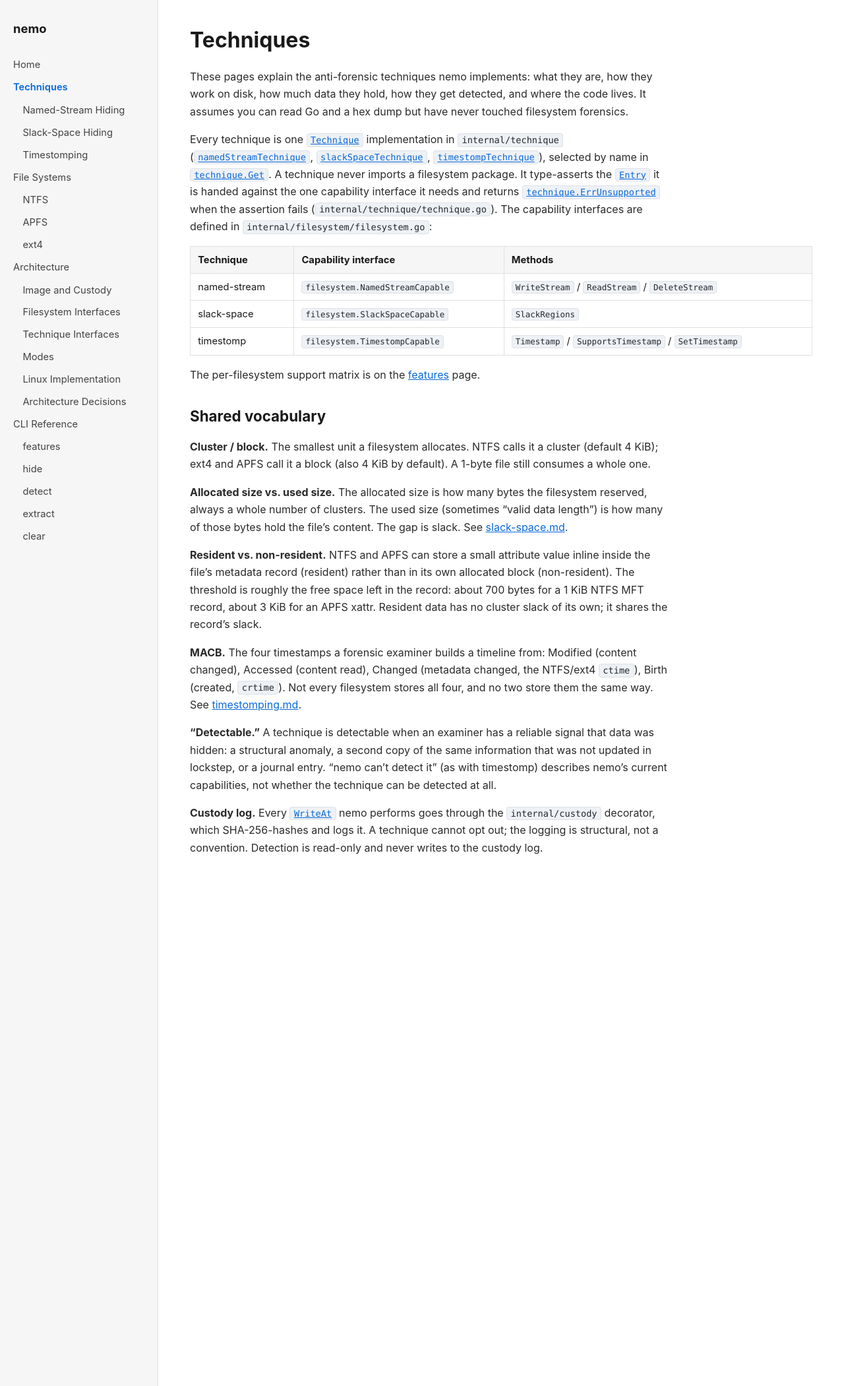
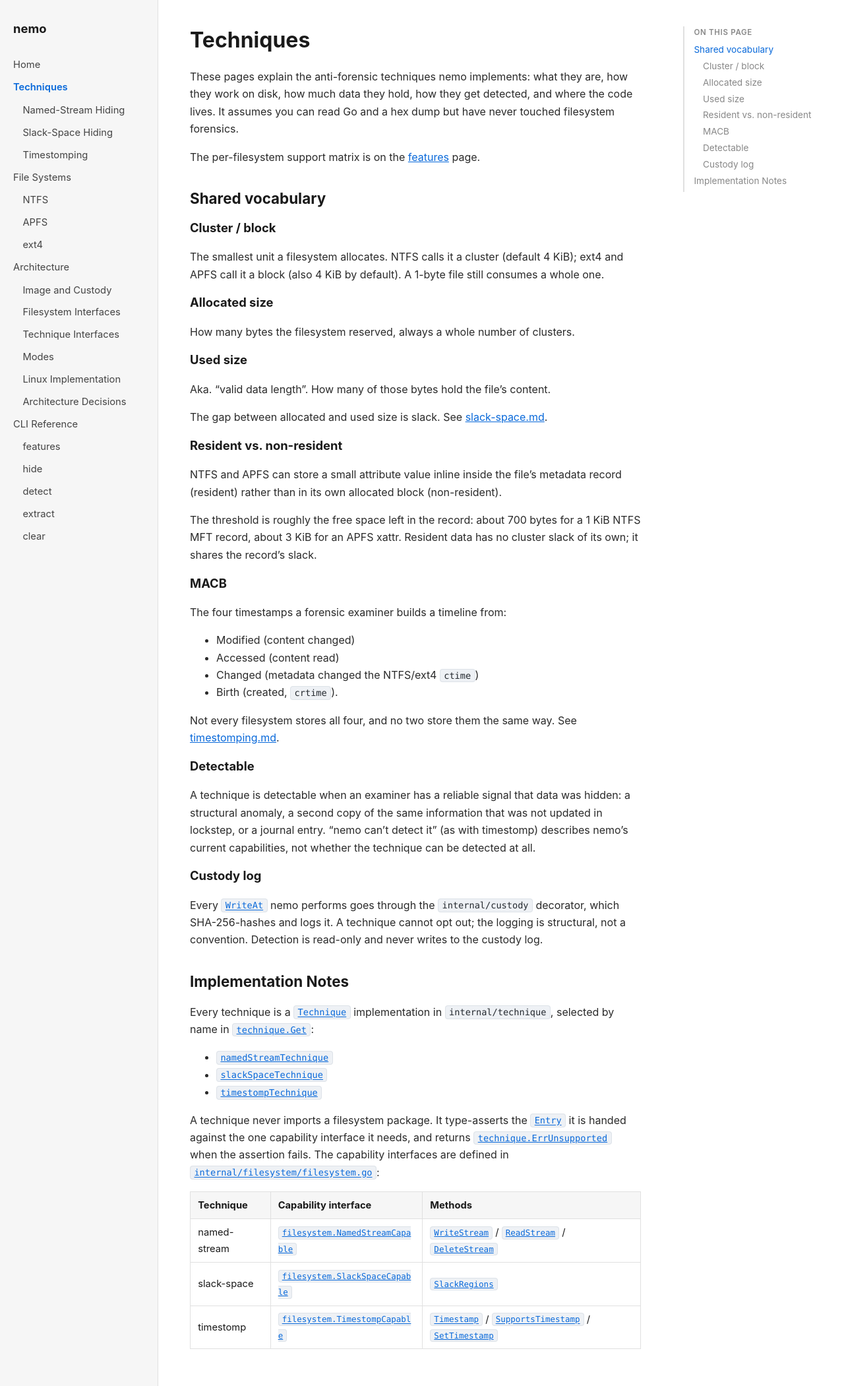
Before and after one commit to sahithyandev/nemo, a Jekyll site: the page built from docs/techniques/index.md, in a window 1280 px wide. Shown: the whole page at 66% size. Built offline with Jekyll 4.4.1, drawn with Linux system fonts in a browser that asks for light colours.

Commit message:
tidy techniques index, link capability interfaces to source

```diff
--- a/docs/techniques/index.md
+++ b/docs/techniques/index.md
@@ -11,53 +11,77 @@ are, how they work on disk, how much data they hold, how they get detected, and
 where the code lives. It assumes you can read Go and a hex dump but have never
 touched filesystem forensics.
 
-Every technique is one [`Technique`](https://github.com/sahithyandev/nemo/blob/main/internal/technique/technique.go#L92) implementation in `internal/technique`
-([`namedStreamTechnique`](https://github.com/sahithyandev/nemo/blob/main/internal/technique/technique.go#L126), [`slackSpaceTechnique`](https://github.com/sahithyandev/nemo/blob/main/internal/technique/technique.go#L197), [`timestompTechnique`](https://github.com/sahithyandev/nemo/blob/main/internal/technique/technique.go#L376)), selected
-by name in [`technique.Get`](https://github.com/sahithyandev/nemo/blob/main/internal/technique/technique.go#L105). A technique never imports a filesystem package. It
-type-asserts the [`Entry`](https://github.com/sahithyandev/nemo/blob/main/internal/filesystem/filesystem.go#L31) it is handed against the one capability interface it
-needs and returns [`technique.ErrUnsupported`](https://github.com/sahithyandev/nemo/blob/main/internal/technique/technique.go#L29) when the assertion fails
-(`internal/technique/technique.go`). The capability interfaces are defined in
-`internal/filesystem/filesystem.go`:
-
-| Technique     | Capability interface           | Methods                                       |
-| ------------- | ------------------------------ | -------------------------------------------- |
-| named-stream  | `filesystem.NamedStreamCapable` | `WriteStream` / `ReadStream` / `DeleteStream` |
-| slack-space   | `filesystem.SlackSpaceCapable`  | `SlackRegions`                                |
-| timestomp     | `filesystem.TimestompCapable`   | `Timestamp` / `SupportsTimestamp` / `SetTimestamp`         |
-
 The per-filesystem support matrix is on the [features](../cli/features.html#support-matrix) page.
 
 ## Shared vocabulary
 
-**Cluster / block.** The smallest unit a filesystem allocates. NTFS calls it a
+### Cluster / block
+
+The smallest unit a filesystem allocates. NTFS calls it a
 cluster (default 4 KiB); ext4 and APFS call it a block (also 4 KiB by default). A
 1-byte file still consumes a whole one.
 
-**Allocated size vs. used size.** The allocated size is how many bytes the
-filesystem reserved, always a whole number of clusters. The used size (sometimes
-"valid data length") is how many of those bytes hold the file's content. The gap
-is slack. See [slack-space.md](slack-space.html).
+### Allocated size
 
-**Resident vs. non-resident.** NTFS and APFS can store a small attribute value
+How many bytes the filesystem reserved, always a whole number of clusters.
+
+### Used size
+
+Aka. "valid data length". How many of those bytes hold the file's content.
+
+The gap between allocated and used size is slack. See [slack-space.md](slack-space.html).
+
+### Resident vs. non-resident
+
+NTFS and APFS can store a small attribute value
 inline inside the file's metadata record (resident) rather than in its own
-allocated block (non-resident). The threshold is roughly the free space left in
+allocated block (non-resident).
+
+The threshold is roughly the free space left in
 the record: about 700 bytes for a 1 KiB NTFS MFT record, about 3 KiB for an APFS
 xattr. Resident data has no cluster slack of its own; it shares the record's
 slack.
 
-**MACB.** The four timestamps a forensic examiner builds a timeline from:
-Modified (content changed), Accessed (content read), Changed (metadata changed,
-the NTFS/ext4 `ctime`), Birth (created, `crtime`). Not every filesystem stores
+### MACB
+
+The four timestamps a forensic examiner builds a timeline from:
+
+- Modified (content changed)
+- Accessed (content read)
+- Changed (metadata changed the NTFS/ext4 `ctime`)
+- Birth (created, `crtime`).
+
+Not every filesystem stores
 all four, and no two store them the same way. See
 [timestomping.md](timestomping.html).
 
-**"Detectable."** A technique is detectable when an examiner has a reliable
+### Detectable
+
+A technique is detectable when an examiner has a reliable
 signal that data was hidden: a structural anomaly, a second copy of the same
 information that was not updated in lockstep, or a journal entry. "nemo can't
 detect it" (as with timestomp) describes nemo's current capabilities, not
 whether the technique can be detected at all.
 
-**Custody log.** Every [`WriteAt`](https://github.com/sahithyandev/nemo/blob/main/internal/image/image.go#L6) nemo performs goes through the
+### Custody log
+
+Every [`WriteAt`](https://github.com/sahithyandev/nemo/blob/main/internal/image/image.go#L6) nemo performs goes through the
 `internal/custody` decorator, which SHA-256-hashes and logs it. A technique
 cannot opt out; the logging is structural, not a convention. Detection is
 read-only and never writes to the custody log.
+
+## Implementation Notes
+
+Every technique is a [`Technique`](https://github.com/sahithyandev/nemo/blob/main/internal/technique/technique.go#L92) implementation in `internal/technique`, selected by name in [`technique.Get`](https://github.com/sahithyandev/nemo/blob/main/internal/technique/technique.go#L105):
+
+- [`namedStreamTechnique`](https://github.com/sahithyandev/nemo/blob/main/internal/technique/technique.go#L126)
+- [`slackSpaceTechnique`](https://github.com/sahithyandev/nemo/blob/main/internal/technique/technique.go#L197)
+- [`timestompTechnique`](https://github.com/sahithyandev/nemo/blob/main/internal/technique/technique.go#L376)
+
+A technique never imports a filesystem package. It type-asserts the [`Entry`](https://github.com/sahithyandev/nemo/blob/main/internal/filesystem/filesystem.go#L31) it is handed against the one capability interface it needs, and returns [`technique.ErrUnsupported`](https://github.com/sahithyandev/nemo/blob/main/internal/technique/technique.go#L29) when the assertion fails. The capability interfaces are defined in [`internal/filesystem/filesystem.go`](https://github.com/sahithyandev/nemo/blob/main/internal/filesystem/filesystem.go):
+
+| Technique    | Capability interface | Methods |
+| ------------ | -------------------- | ------- |
+| named-stream | [`filesystem.NamedStreamCapable`](https://github.com/sahithyandev/nemo/blob/main/internal/filesystem/filesystem.go#L39) | [`WriteStream`](https://github.com/sahithyandev/nemo/blob/main/internal/filesystem/filesystem.go#L40) / [`ReadStream`](https://github.com/sahithyandev/nemo/blob/main/internal/filesystem/filesystem.go#L41) / [`DeleteStream`](https://github.com/sahithyandev/nemo/blob/main/internal/filesystem/filesystem.go#L42) |
+| slack-space  | [`filesystem.SlackSpaceCapable`](https://github.com/sahithyandev/nemo/blob/main/internal/filesystem/filesystem.go#L52) | [`SlackRegions`](https://github.com/sahithyandev/nemo/blob/main/internal/filesystem/filesystem.go#L53) |
+| timestomp    | [`filesystem.TimestompCapable`](https://github.com/sahithyandev/nemo/blob/main/internal/filesystem/filesystem.go#L81) | [`Timestamp`](https://github.com/sahithyandev/nemo/blob/main/internal/filesystem/filesystem.go#L82) / [`SupportsTimestamp`](https://github.com/sahithyandev/nemo/blob/main/internal/filesystem/filesystem.go#L83) / [`SetTimestamp`](https://github.com/sahithyandev/nemo/blob/main/internal/filesystem/filesystem.go#L84) |
```
